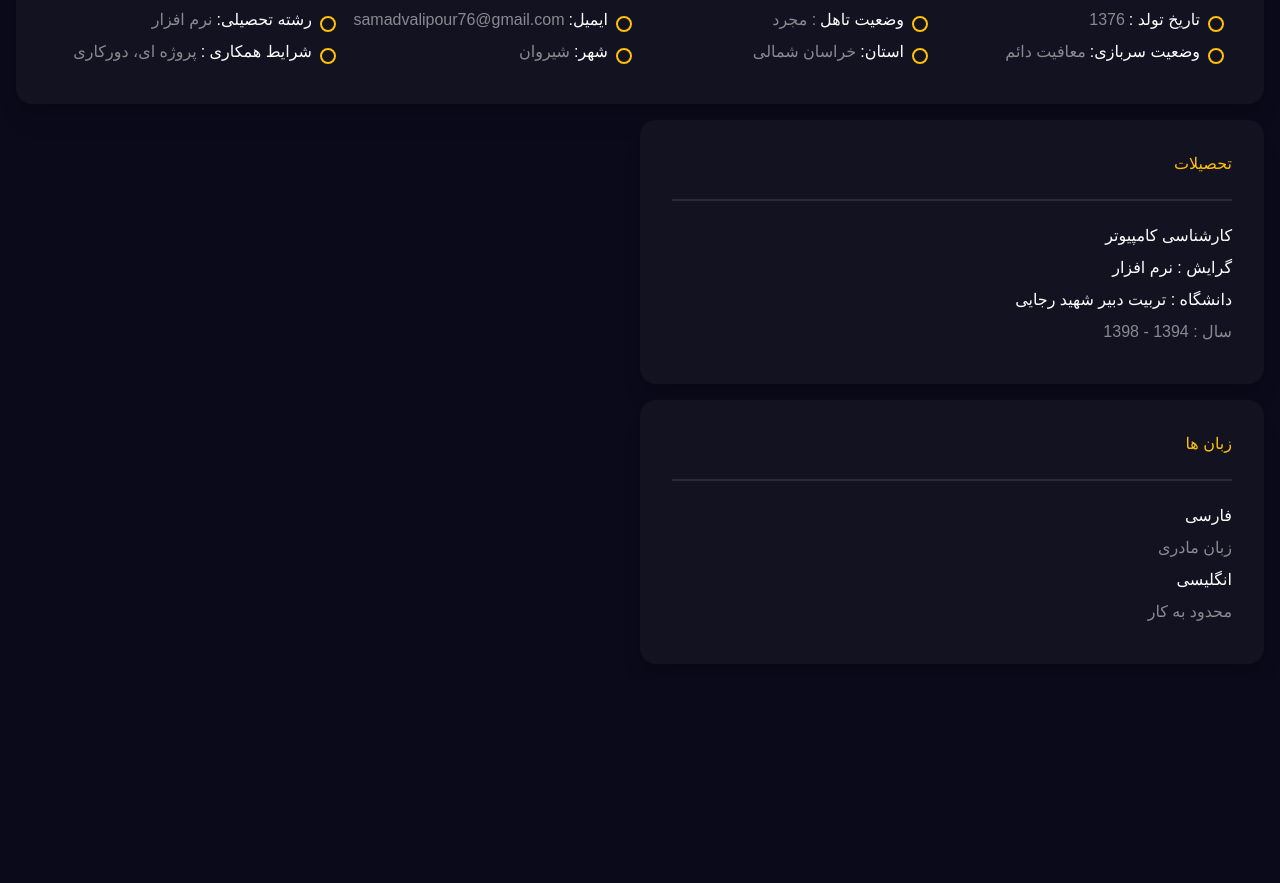
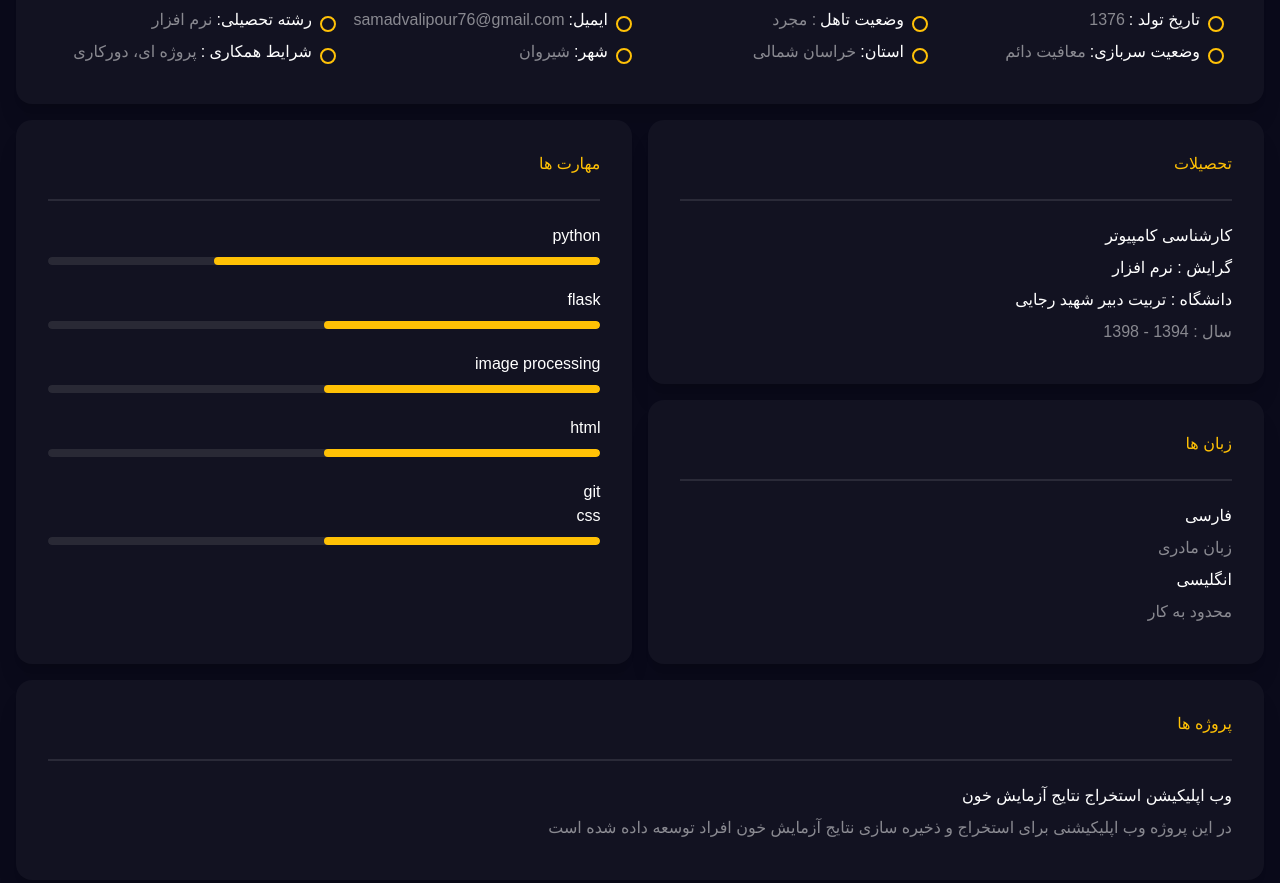
Before and after one commit to samadvalipour/resume-page, a website: page index.html in a window 1280 px wide. Shown: the part 640-1523 px from the top of the page. Before the commit the page ends 1320 px from the top, so only its background shows below. Drawn offline with Linux system fonts and the light colour scheme; a web font is replaced by a local one.

Commit message:
move src files to root

```diff
--- a/src/index.html
+++ b/index.html
@@ -198,8 +198,45 @@
 
         </div>
       </div>
+      <div id="skills"
+      class="card py-8 px-8 bg-base-200 lg:w-1/2 lg:mr-2 mt-4 lg:mt-0 shadow-xl  justify-items-start flex-colomn shadow-xl">
+      <h1 class=" text-primary">مهارت ها</h1>
+      <div class="divider"></div>
+      <div class=" mb-4">
+        <h1>python</h1>
+        <progress class=" progress progress-primary" value="70" max="100"></progress>
+      </div>
+
+      <div class=" mb-4">
+        <h1>flask</h1>
+        <progress class=" progress progress-primary" value="50" max="100"></progress>
+      </div>
+
+      <div class=" mb-4">
+        <h1>image processing</h1>
+        <progress class="progress progress-primary" value="50" max="100"></progress>
+      </div>
+
+      <div class=" mb-4">
+        <h1>html</h1>
+        <progress class="progress progress-primary" value="50" max="100"></progress>
+      </div>
+
+      <div class=" mb-4">git
+        <h1>css</h1>
+        <progress class="progress progress-primary" value="50" max="100"></progress>
+      </div>
+
     </div>
+    </div>
+    <div id="projects" class="card py-8 px-8 bg-base-200  shadow-xl my-4 justify-items-start flex-colomn shadow-xl">
+      <h1 class=" text-primary">پروژه ها</h1>
+      <div class="divider"></div>
+      <h1 class="mb-2 text-primary-content">وب اپلیکیشن استخراج نتایج آزمایش خون</h1>
+      <p class=" mb-2 text-primary-content/50">در این پروژه وب اپلیکیشنی برای استخراج و ذخیره سازی نتایج آزمایش خون
+        افراد توسعه داده شده است </p>
 
+    </div>
 
 
   </div>
```
Also changed, not shown: assets/input.css (renamed from src/assets/input.css), assets/lg-mon.jpg (renamed from src/assets/lg-mon.jpg), style.css, 2 other files.
